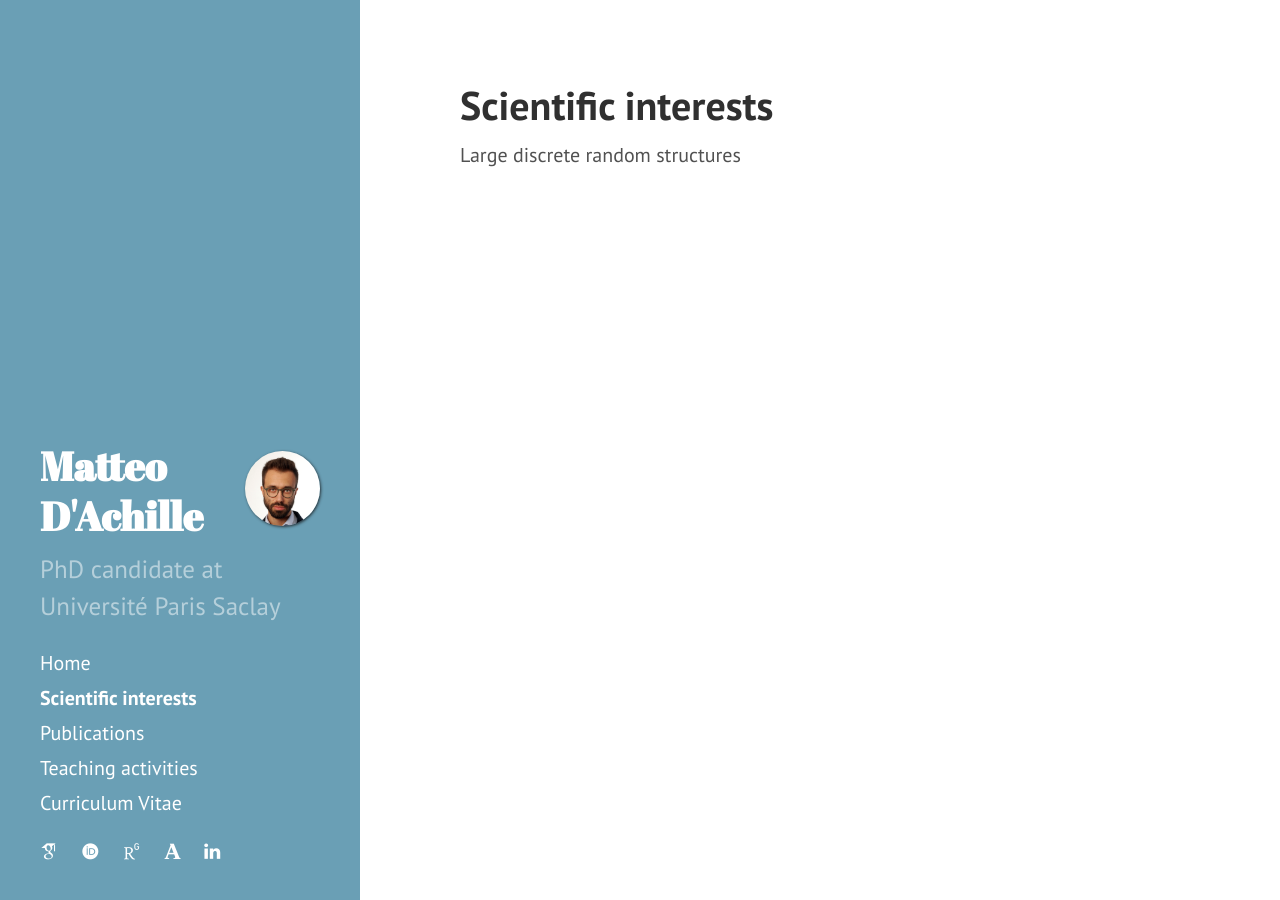
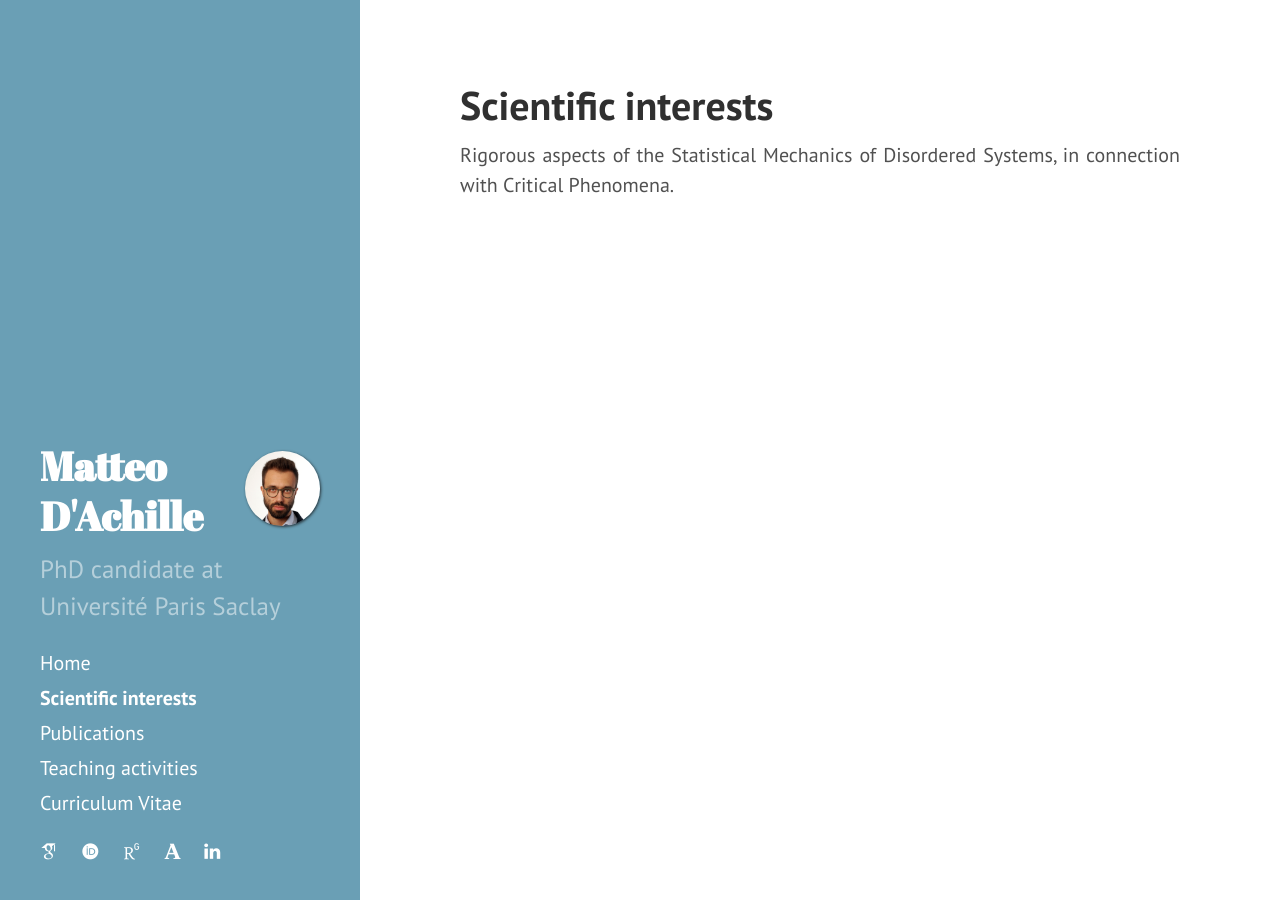
Before and after one commit to matteodachille/matteodachille.github.io, a Jekyll site: the page built from scientific-interests.md, in a window 1280 px wide. Built offline with Jekyll 4.4.1, drawn with Linux system fonts in a browser that asks for light colours; nearby versions of some CDN libraries; some web fonts are replaced.

Commit message:
Minor updates

```diff
--- a/scientific-interests.md
+++ b/scientific-interests.md
@@ -6,7 +6,7 @@ order: 2
 
 
 
-Large discrete random structures <br />
+Rigorous aspects of the Statistical Mechanics of Disordered Systems, in connection with Critical Phenomena. <br />
 <!--The topics I have so far contributed are listed below.-->
 {: .text-justify}
 
```
Also changed, not shown: publications.md (+1 -0 lines).
